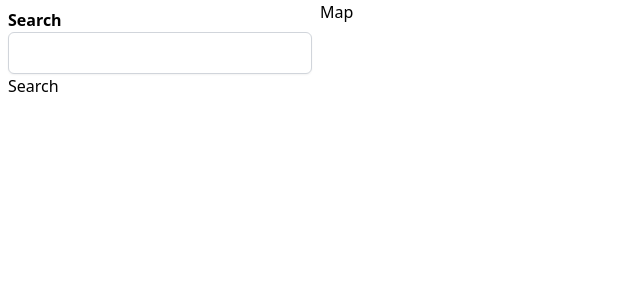
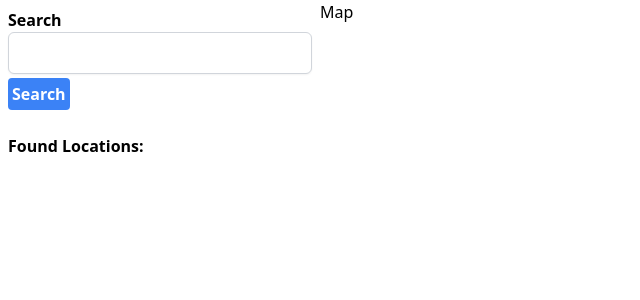
Before and after one commit to habahabahaba/Map-Search, a React (Vite) app: page / in a window 1280 px wide. Shown: the top 300 px of the page, without its empty margins (0-640 px from the left). Built offline with nearby package versions, Linux system fonts and the light colour scheme.

Commit message:
Add renderedPlaces to the LocationSearch.jsx.

```diff
--- a/src/App.tsx
+++ b/src/App.tsx
@@ -20,6 +20,7 @@
   // JSX:
   return (
     <div className='h-screen w-screen grid grid-cols-12'>
+      {place?.name}
       <div className='col-span-3 p-2'>
         <LocationSearch handlePlaceClick={handlePlaceClick} />
       </div>
--- a/src/Components/LocationSearch.tsx
+++ b/src/Components/LocationSearch.tsx
@@ -1,8 +1,10 @@
 // 3rd party:
+// Query function:
+import searchLocations from '../api/searchLocations';
 // Redux RTK:
 // Store:
 // React:
-import { useState, useRef } from 'react';
+import { useState, useRef, Fragment } from 'react';
 // Context:
 // Components:
 // CSS:
@@ -30,12 +32,28 @@
 
     // Debouncing API calls:
     if (submitTimeoutRef.current) clearTimeout(submitTimeoutRef.current);
-    submitTimeoutRef.current = setTimeout(() => {
-      console.log(`Calling search API with the search term: ${term}`);
+    submitTimeoutRef.current = setTimeout(async () => {
+      // console.log(`Calling search API with the search term: ${term}`);
+      const results = await searchLocations(term);
+      // console.log(response);
+      setPlaces(() => results);
     }, 800);
   }
 
   // JSX:
+  const renderedPlaces = places.map((place) => (
+    <Fragment key={place.id}>
+      <p className='text-sm'>{place.name}</p>
+      <button
+        onClick={() => handlePlaceClick(place)}
+        className='bg-blue-500 text-xs text-white font-bold py-1 px-1 rounded'
+      >
+        Go
+      </button>
+      <div className='border-b w-full col-span-2' />
+    </Fragment>
+  ));
+
   return (
     <div>
       <form onSubmit={handleSubmit}>
@@ -50,8 +68,17 @@
           id='term'
           className='border border-gray-300 rounded-md shadow-sm focus:border-indigo-500 px-4 py-2 w-full'
         />
-        <button type='submit'>Search</button>
+        <button
+          type='submit'
+          className='bg-blue-500 text-s text-white font-bold py-1 px-1 mt-1 rounded'
+        >
+          Search
+        </button>
       </form>
+      <h1 className='font-bold mt-6'>Found Locations:</h1>
+      <div className='grid grid-cols-[1fr_40px] gap-2 mt-2 items-center '>
+        {renderedPlaces}
+      </div>
     </div>
   );
 };
```
